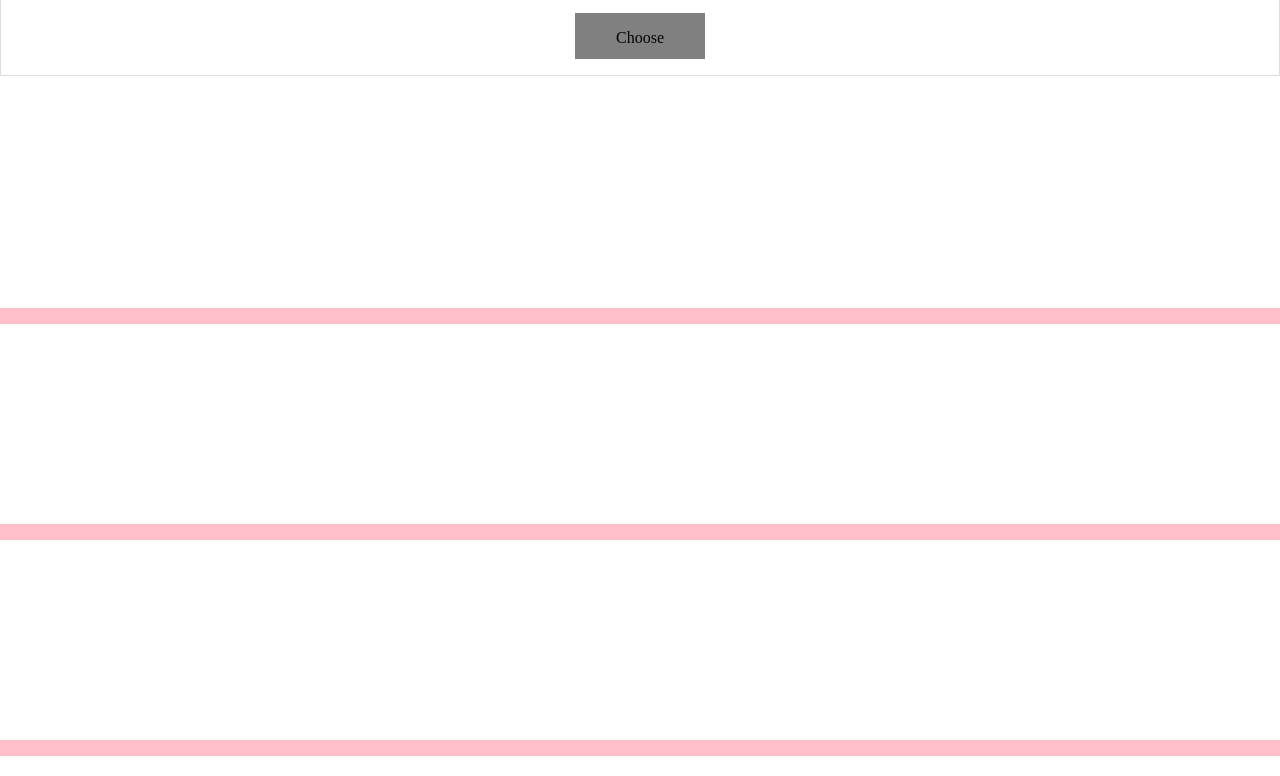
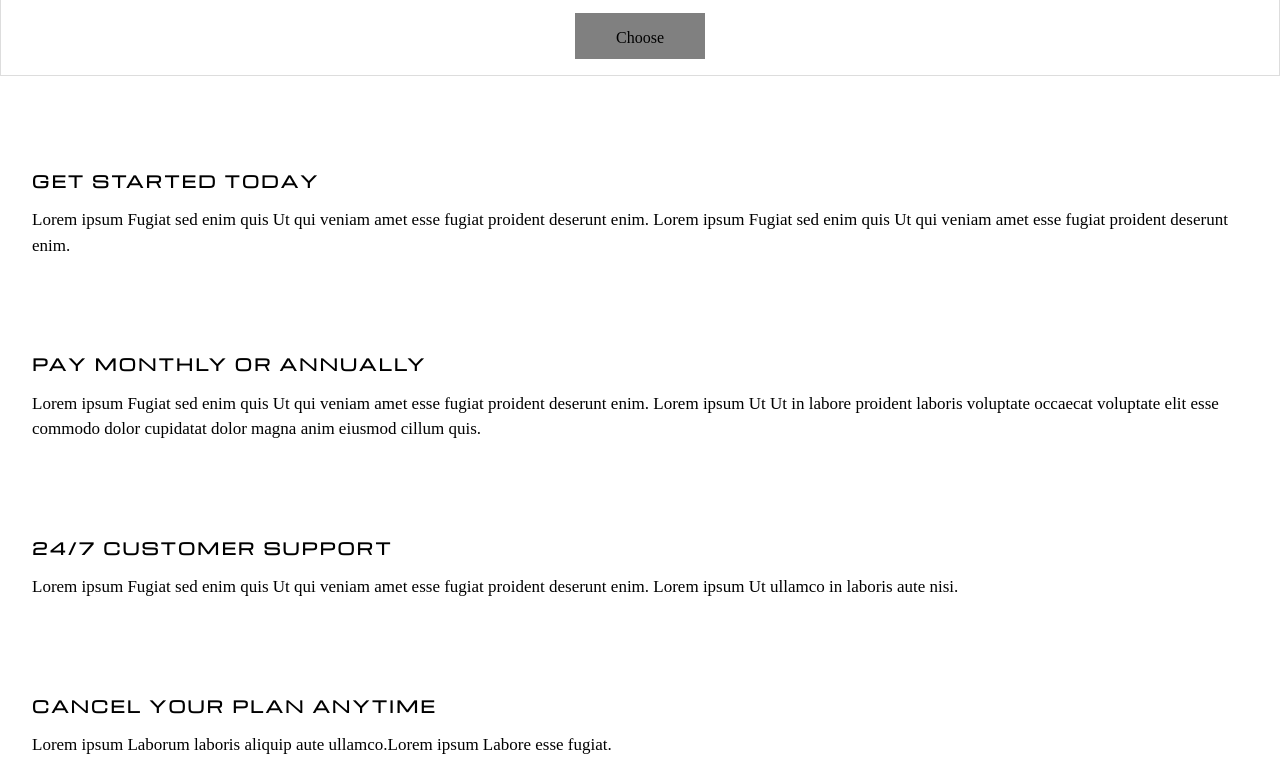
Before and after one commit to jhartley1412/Day04-ResponsiveSite, a plain HTML site: page index.html in a window 1280 px wide. Shown: the part 2464-3240 px from the top of the page. Drawn offline with nearby package versions, Linux system fonts and the light colour scheme.

Commit message:
added more-info content

```diff
--- a/index.html
+++ b/index.html
@@ -119,19 +119,36 @@
 
 
 	<div class="more-info">
+
 		<div class="info-block">
+
+			<h4> GET STARTED TODAY </h4>
+
+			<p> Lorem ipsum Fugiat sed enim quis Ut qui veniam amet esse fugiat proident deserunt enim. Lorem ipsum Fugiat sed enim quis Ut qui veniam amet esse fugiat proident deserunt enim. </p>
 
 		</div>
 
 		<div class="info-block">
 
+			<h4> PAY MONTHLY OR ANNUALLY </h4>
+
+			<p> Lorem ipsum Fugiat sed enim quis Ut qui veniam amet esse fugiat proident deserunt enim. Lorem ipsum Ut Ut in labore proident laboris voluptate occaecat voluptate elit esse commodo dolor cupidatat dolor magna anim eiusmod cillum quis. </p>
+
 		</div>
 
 		<div class="info-block">
 
+			<h4> 24/7 CUSTOMER SUPPORT </h4>
+
+			<p> Lorem ipsum Fugiat sed enim quis Ut qui veniam amet esse fugiat proident deserunt enim. Lorem ipsum Ut ullamco in laboris aute nisi. </p>
+
 		</div>
 
 		<div class="info-block">
+
+			<h4> CANCEL YOUR PLAN ANYTIME </h4>
+
+			<p> Lorem ipsum Laborum laboris aliquip aute ullamco.Lorem ipsum Labore esse fugiat. </p>
 
 		</div>
 
--- a/styles/main.scss
+++ b/styles/main.scss
@@ -130,20 +130,30 @@ h3{
 
 .more-info{
 	width: 100%; //will change in @media
-	padding: 4em auto;
-	background-color: pink;
+	padding: 2em auto;
+	margin-top: 4em;
 }
 
 .info-block{
 	width: 100%;
-	height: 200px; //placeholder
 	padding: 2em;
 	box-sizing: border-box;
 	margin: 1em auto;
 
-	background-color: white;
+	p{
+		font-size: 17px;
+		line-height: 1.5;
+	}
+}
 
+h4{
+	font-family: 'Michroma', sans-serif;
+	letter-spacing: 0.15em;
+	margin: 0 auto;
 }
+
+
+
 
 footer{
 	width: 100%;
```
Also changed, not shown: styles/main.css, 1 other file.
